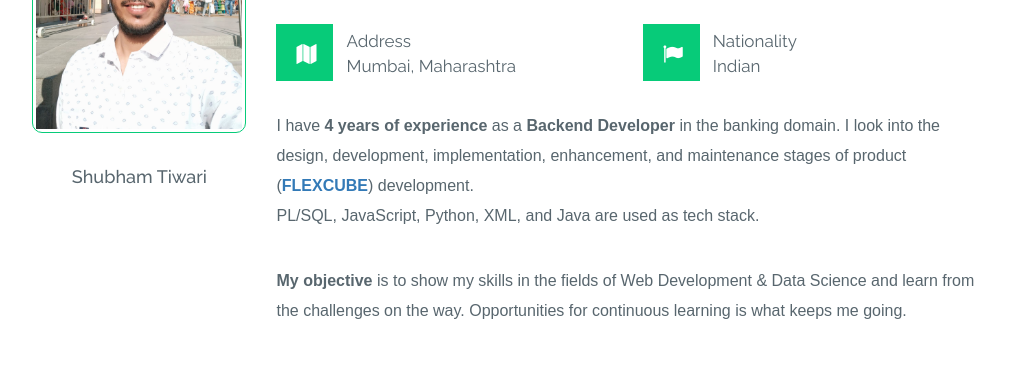
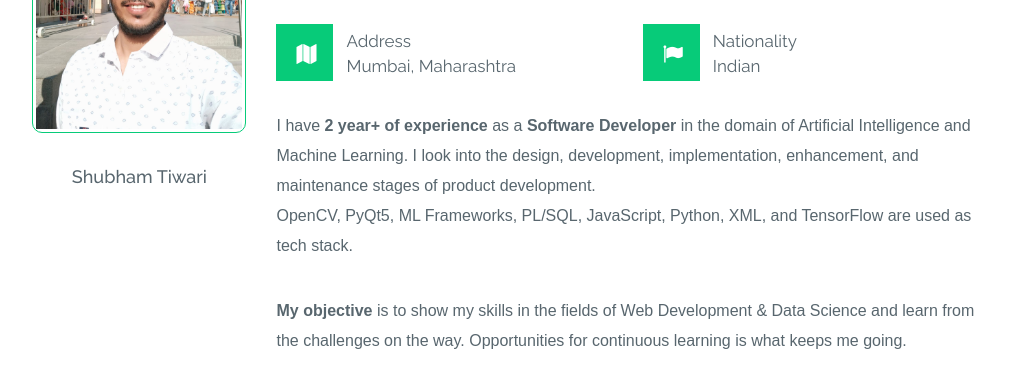
Before and after one commit to ShubhGurukul/shubhgurukul.github.io, a plain HTML site: page index.html in a window 1280 px wide. Shown: the part 1069-1456 px from the top of the page, without its empty margins (241-1251 px from the left). Drawn offline with Linux system fonts and the light colour scheme; a web font is replaced by a local one.

Commit message:
updated about me

```diff
--- a/index.html
+++ b/index.html
@@ -153,8 +153,8 @@
 
                                         <div class="col-sm-12 about-content">
                                             <p>
-                                                I have <b>4 years of experience</b> as a <b>Backend Developer</b> in the banking domain. I look into the design, development, implementation, enhancement, and maintenance stages of product (<a href="https://www.oracle.com/in/industries/financial-services/banking/flexcube-universal-banking/" target="_blank"><b>FLEXCUBE</b></a>) development.
-											<br>	PL/SQL, JavaScript, Python, XML, and Java are used as tech stack.
+                                                I have <b>2 year+ of experience</b> as a <b>Software Developer</b> in the domain of Artificial Intelligence and Machine Learning. I look into the design, development, implementation, enhancement, and maintenance stages of product development.
+											<br>	OpenCV, PyQt5, ML Frameworks, PL/SQL, JavaScript, Python, XML, and TensorFlow are used as tech stack.
                                             </p><br>
                                             <p>
                                                 <b> My objective</b> is to show my skills in the fields of Web Development & Data Science and learn from the challenges on the way. Opportunities for continuous learning is what keeps me going.
```
